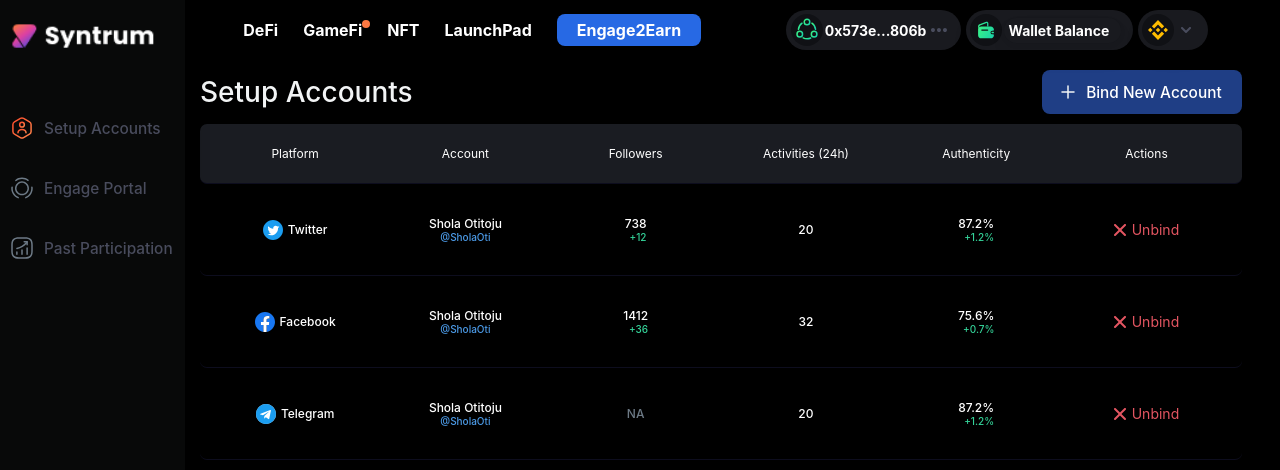
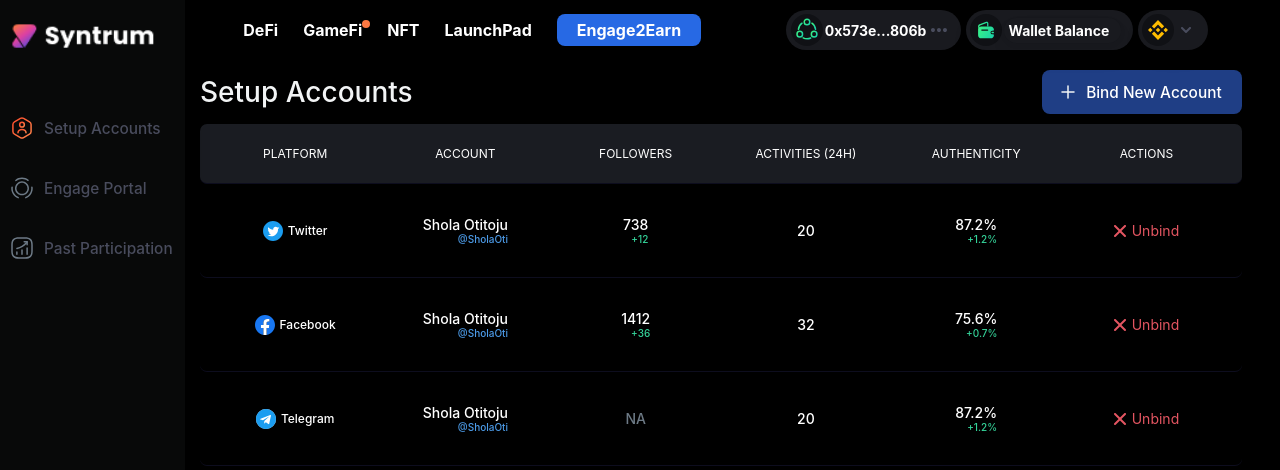
Before and after one commit to SteffQing/Engage2Earn, a Next.js app: page / in a window 1280 px wide. Shown: the top 470 px of the page. Built offline with nearby package versions, Linux system fonts and the light colour scheme; what wagmi would draw is missing.

Commit message:
Final updates for frontend

```diff
--- a/components/Layout/Navbar.js
+++ b/components/Layout/Navbar.js
@@ -121,7 +121,7 @@ export default function Navbar() {
             </div>
           </div>
           <div className={styles.viewSidebar}>
-            {openLeftSidebar ? <Sidebar /> : null}
+            {openLeftSidebar ? <Sidebar setBar={setOpenLeftSidebar} /> : null}
           </div>
         </div>
       ) : (
--- a/components/Layout/Sidebar.js
+++ b/components/Layout/Sidebar.js
@@ -4,12 +4,29 @@ import Account from "../../Icons/Account";
 import Portal from "../../Icons/Portal";
 import Participation from "../../Icons/Participation";
 import Link from "next/link";
+import { useEffect, useRef } from "react";
 import P from "../ElementsTag/PTag";
 import useMediaQuery from "../../hooks/useMediaQueryhooks";
-export default function Sidebar() {
+export default function Sidebar({ setBar }) {
   const isMobile = useMediaQuery("(max-width: 700px)");
+  let menuRef = useRef();
+  useEffect(() => {
+    let handler = (e) => {
+      try {
+        if (!menuRef.current.contains(e.target)) {
+          setBar(false);
+        }
+      } catch (error) {
+        console.log(error);
+      }
+    };
+    document.addEventListener("mousedown", handler);
+    return () => {
+      document.removeEventListener("mousedown", handler);
+    };
+  });
   return (
-    <div className={styles.Sidebar}>
+    <div className={styles.Sidebar} ref={isMobile ? menuRef : null}>
       {!isMobile ? (
         <Link href="/">
           <a className={styles.logo}>
--- a/components/SetupAccounts/DataContainer.js
+++ b/components/SetupAccounts/DataContainer.js
@@ -21,7 +21,7 @@ export default function DataContainer() {
               </span>
             </div>
             <div>
-              <P content="account" />
+              <H1 content="account" />
               <div>
                 <H1 content={value.account} />
                 <Link href={`https://twitter.com/${value.username}`}>
@@ -32,7 +32,7 @@ export default function DataContainer() {
               </div>
             </div>
             <div>
-              <P content="followers" />
+              <H1 content="followers" />
               <div>
                 {value.followers ? (
                   <H1 content={value.followers} />
@@ -43,18 +43,18 @@ export default function DataContainer() {
               </div>
             </div>
             <div>
-              <P content="activities (24h)" />
+              <H1 content="activities (24h)" />
               <H1 content={value.activities} />
             </div>
             <div>
-              <P content="authenticity" />
+              <H1 content="authenticity" />
               <div>
                 <H1 content={value.authenticity} />
                 <P content={value.authenticityInc} />
               </div>
             </div>
             <div>
-              <P content="actions" />
+              <H1 content="actions" />
               {value.bound ? (
                 <span className={styles.bind}>
                   <Close /> Unbind
--- a/components/SetupAccounts/Setup.module.css
+++ b/components/SetupAccounts/Setup.module.css
@@ -66,8 +66,11 @@
   padding: 10px 0;
   text-transform: capitalize;
 }
-.DataContainer aside div p {
+.DataContainer aside div > h1 {
   color: #6d7a86;
+}
+.DataContainer aside div > h1:nth-child(2) {
+  color: #fff;
 }
 .DataContainer aside div span {
   display: flex;
@@ -82,7 +85,12 @@
   flex-direction: column;
   width: auto;
 }
-.DataContainer aside div div p {
+.DataContainer aside div div h1 {
+  color: #fff;
+}
+.DataContainer aside div div p,
+.DataContainer aside div div a {
+  font-size: 12px;
   width: 100%;
   text-align: end;
   color: #34d399;
@@ -100,26 +108,30 @@
   background-color: #1a1c22;
   border-radius: 7px;
   padding: 12px;
-  text-transform: uppercase;
   font-size: 12px;
 }
 .DataContainer main aside div {
   display: flex;
   justify-content: center;
   align-items: center;
+  text-transform: uppercase;
+  font-size: 12px;
 }
 .DataContainer main section aside {
   background-color: transparent;
   font-size: 14px;
 }
 .DataContainer main section aside h1 {
-  font-size: 12px;
+  font-size: 14px;
+  color: #fff;
 }
 .DataContainer main section aside p {
   font-size: 10px;
 }
 .DataContainer main section aside div {
   justify-content: center;
+  text-transform: capitalize;
+  font-size: 14px;
 }
 .DataContainer main section aside div span:nth-child(1) {
   color: #e35561;
--- a/components/SetupAccounts/Setup.module.scss
+++ b/components/SetupAccounts/Setup.module.scss
@@ -86,9 +86,13 @@ $mobile: 700px;
       width: 100%;
       padding: 10px 0;
       text-transform: capitalize;
-      p {
+      & > h1 {
         color: #6d7a86;
+        &:nth-child(2) {
+          color: #fff;
+        }
       }
+
       span {
         @include Flex();
         gap: 5px;
@@ -99,7 +103,12 @@ $mobile: 700px;
       div {
         flex-direction: column;
         width: auto;
-        p {
+        h1 {
+          color: #fff;
+        }
+        p,
+        a {
+          font-size: 12px;
           width: 100%;
           text-align: end;
           color: #34d399;
@@ -117,10 +126,11 @@ $mobile: 700px;
       background-color: #1a1c22;
       border-radius: $borderRadiusS;
       padding: 12px;
-      text-transform: uppercase;
       font-size: 12px;
       div {
         @include Flex();
+        text-transform: uppercase;
+        font-size: 12px;
       }
     }
     section {
@@ -128,13 +138,16 @@ $mobile: 700px;
         background-color: transparent;
         font-size: 14px;
         h1 {
-          font-size: 12px;
+          font-size: 14px;
+          color: #fff;
         }
         p {
           font-size: 10px;
         }
         div {
           justify-content: center;
+          text-transform: capitalize;
+          font-size: 14px;
           span {
             &:nth-child(1) {
               color: #e35561;
```
Also changed, not shown: 1 other file (tests, documents, lock files or other folders).
